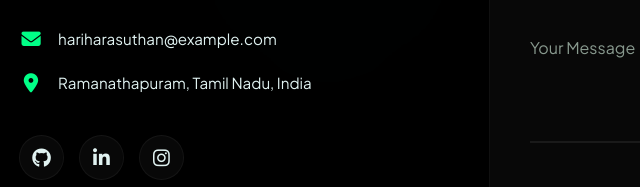
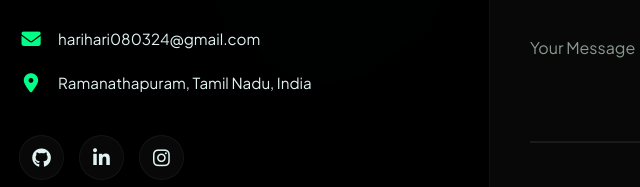
Before and after one commit to Hariharan474/projects, a plain HTML site: page index.html in a window 1280 px wide. Shown: the part 4943-5130 px from the top of the page, 71-711 px from the left. Drawn offline with Linux system fonts and the light colour scheme.

Commit message:
chore: Restore premium elements and update contact email

```diff
--- a/index.html
+++ b/index.html
@@ -1978,7 +1978,7 @@
           <div class="contact-details">
             <div class="contact-item">
               <i class="fa-solid fa-envelope"></i>
-              <span>hariharasuthan@example.com</span>
+              <span>harihari080324@gmail.com</span>
             </div>
             <div class="contact-item">
               <i class="fa-solid fa-location-dot"></i>
```
